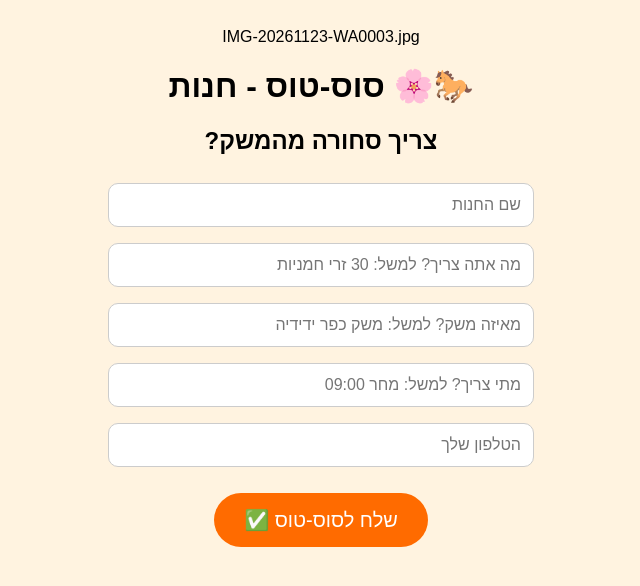
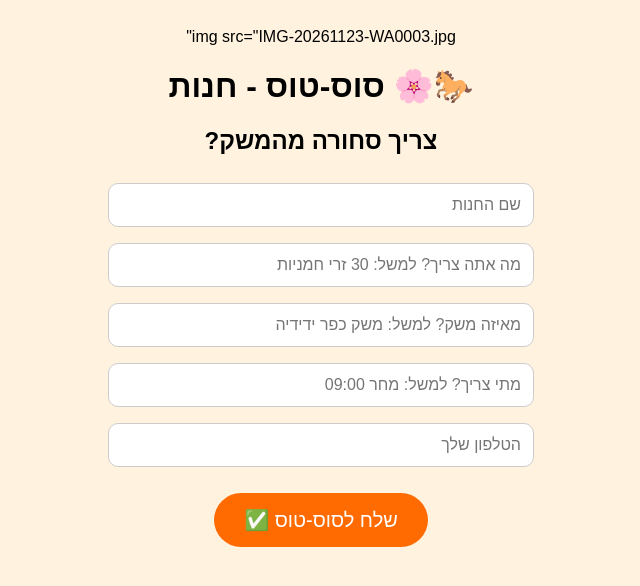
Before and after one commit to sustus2014-cloud/---, a plain HTML site: page hanut.html in a window 1280 px wide. Shown: the whole page, without its empty margins (319-959 px from the left). Drawn offline with Linux system fonts and the light colour scheme.

Commit message:
Update hanut.html

```diff
--- a/hanut.html
+++ b/hanut.html
@@ -1 +1 @@
-<!DOCTYPE html><html lang="he" dir="rtl"><head><meta charset="UTF-8"><meta name="viewport" content="width=device-width,initial-scale=1"><title>סוס-טוס | חנות</title><style>body{font-family:Arial;text-align:center;background:#fff3e0;padding:20px}input,textarea{width:90%;max-width:400px;padding:12px;margin:8px;border-radius:10px;border:1px solid #ccc;font-size:16px}button{background:#FF6B00;color:white;border:none;padding:15px 30px;font-size:20px;border-radius:50px;cursor:pointer}</style></head><body>IMG-20261123-WA0003.jpg<h1>🐎🌸 סוס-טוס - חנות</h1><h2>צריך סחורה מהמשק?</h2><input id="shem" placeholder="שם החנות"><br><input id="mah" placeholder="מה אתה צריך? למשל: 30 זרי חמניות"><br><input id="mehan" placeholder="מאיזה משק? למשל: משק כפר ידידיה"><br><input id="matay" placeholder="מתי צריך? למשל: מחר 09:00"><br><input id="tel" placeholder="הטלפון שלך"><br><br><button onclick="shlach()">שלח לסוס-טוס ✅</button><script>function shlach(){let t="היי סוס-טוס! אני חנות 🐎%0Aשם החנות: "+document.getElementById('shem').value+"%0Aמה צריך: "+document.getElementById('mah').value+"%0Aמאיזה משק: "+document.getElementById('mehan').value+"%0Aמתי צריך: "+document.getElementById('matay').value+"%0Aטלפון: "+document.getElementById('tel').value;window.open("https://wa.me/972528671331?text="+t)}</script></body></html>
+<!DOCTYPE html><html lang="he" dir="rtl"><head><meta charset="UTF-8"><meta name="viewport" content="width=device-width,initial-scale=1"><title>סוס-טוס | חנות</title><style>body{font-family:Arial;text-align:center;background:#fff3e0;padding:20px}input,textarea{width:90%;max-width:400px;padding:12px;margin:8px;border-radius:10px;border:1px solid #ccc;font-size:16px}button{background:#FF6B00;color:white;border:none;padding:15px 30px;font-size:20px;border-radius:50px;cursor:pointer}</style></head><body>img src="IMG-20261123-WA0003.jpg"<h1>🐎🌸 סוס-טוס - חנות</h1><h2>צריך סחורה מהמשק?</h2><input id="shem" placeholder="שם החנות"><br><input id="mah" placeholder="מה אתה צריך? למשל: 30 זרי חמניות"><br><input id="mehan" placeholder="מאיזה משק? למשל: משק כפר ידידיה"><br><input id="matay" placeholder="מתי צריך? למשל: מחר 09:00"><br><input id="tel" placeholder="הטלפון שלך"><br><br><button onclick="shlach()">שלח לסוס-טוס ✅</button><script>function shlach(){let t="היי סוס-טוס! אני חנות 🐎%0Aשם החנות: "+document.getElementById('shem').value+"%0Aמה צריך: "+document.getElementById('mah').value+"%0Aמאיזה משק: "+document.getElementById('mehan').value+"%0Aמתי צריך: "+document.getElementById('matay').value+"%0Aטלפון: "+document.getElementById('tel').value;window.open("https://wa.me/972528671331?text="+t)}</script></body></html>
```
